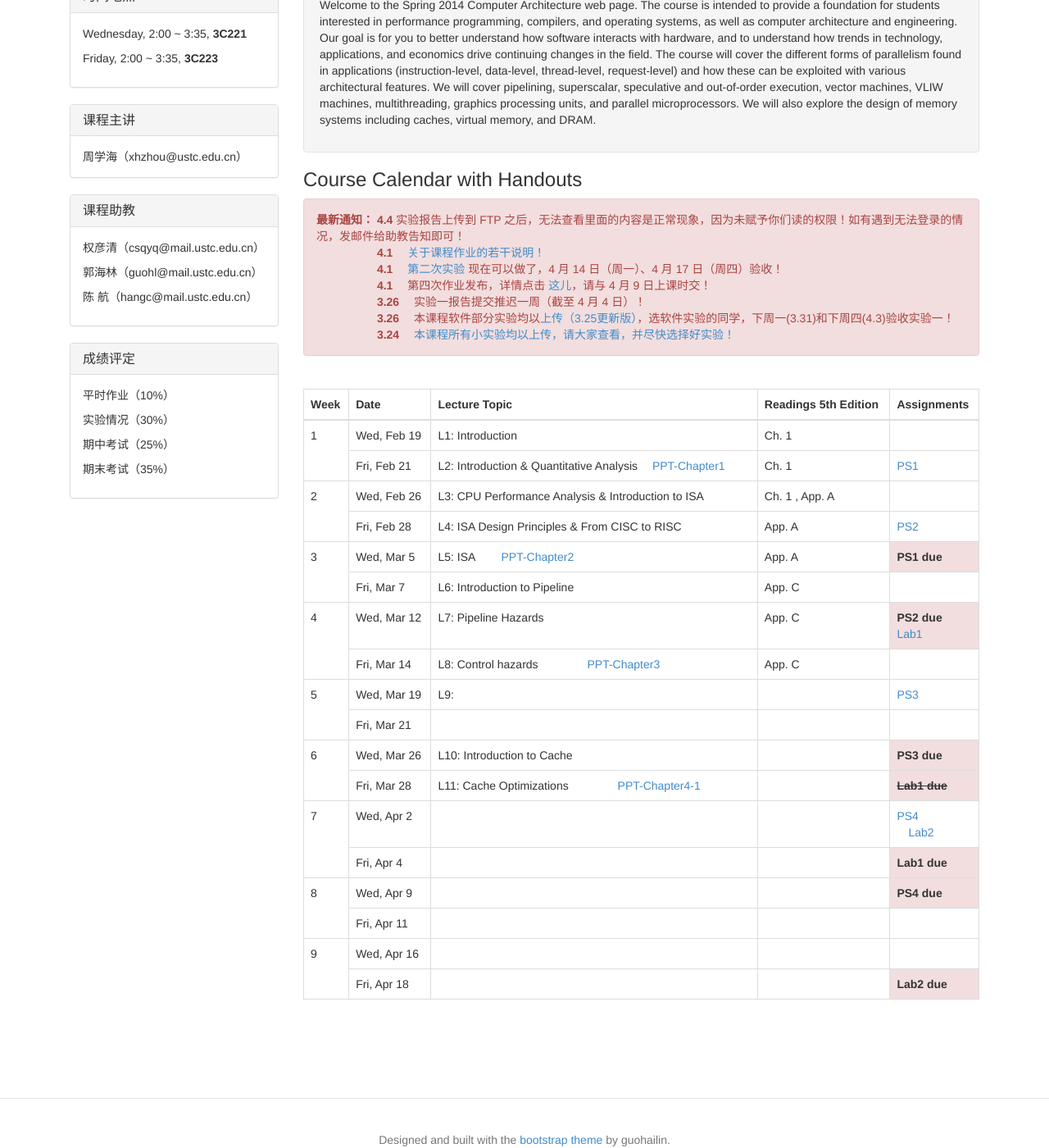
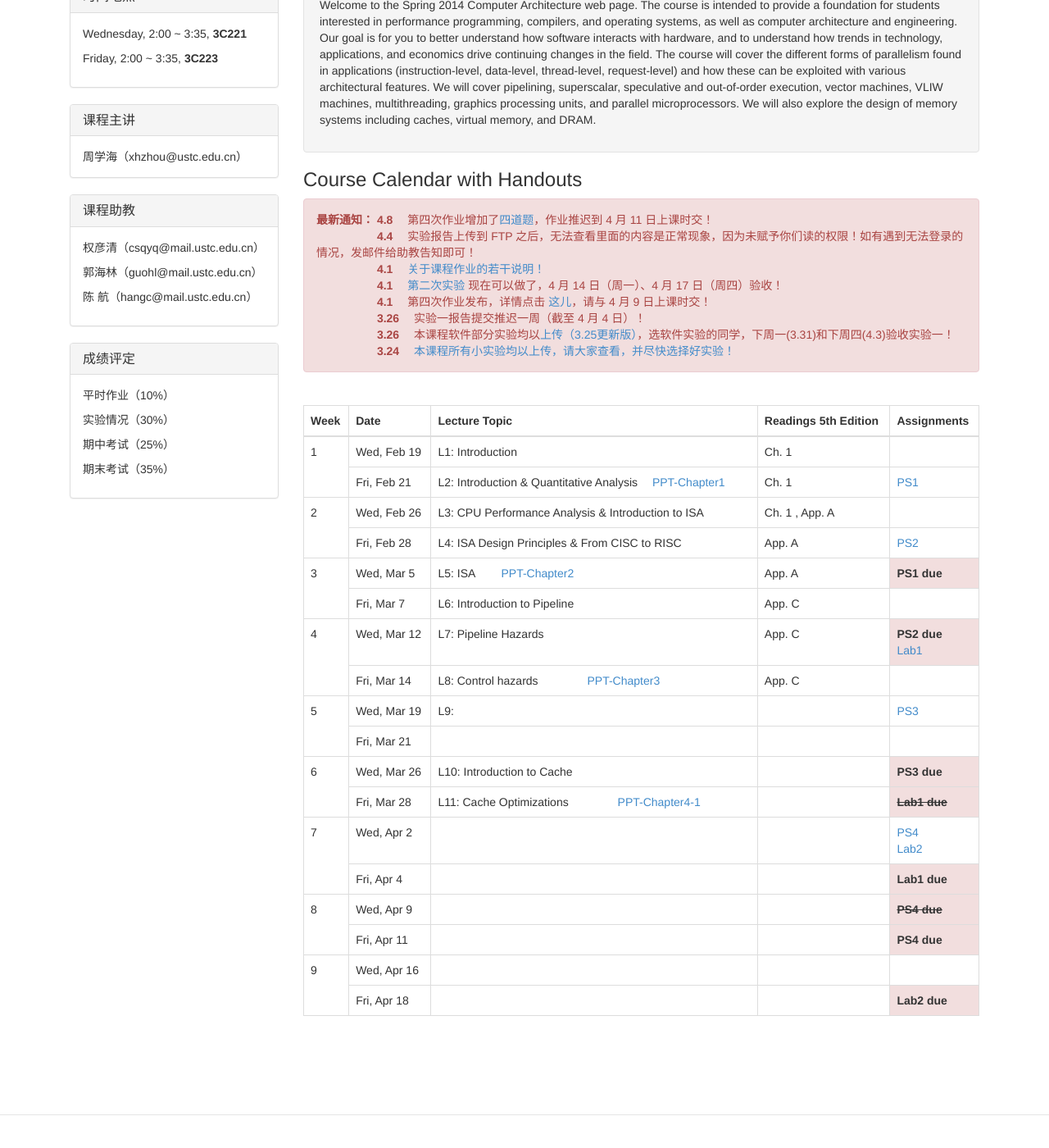
Before and after one commit to hazirguo/ca2014, a Jekyll site: the page index.html, which Jekyll copies as it is, in a window 1280 px wide and 1400 px high, scrolled down 426 px. Shown: the whole window at 82% size. Built offline with Jekyll 4.4.1, drawn with Linux system fonts in a browser that asks for light colours; Markdown is read by kramdown in place of the engine named in the settings.

```diff
--- a/index.html
+++ b/index.html
@@ -164,7 +164,8 @@
        <!--　 有关课程实验的相关说明，详情点击 <a href="blog/20140321/about_lab.html">这儿</a> !</br>  -->
        <!--　 第三次作业发布，详情点击 <a href="coursework/index.html#ps3">这儿</a>，请与 3 月 26 日上课时交！ </br> -->
        <!--　 第一次实验发布，详情点击 <a href="experiments/index.html#lab1">这儿</a>（已更新 MIPSsim 压缩包，添加“样例程序”），请与 3 月 28 日前提交！　-->
-      <strong>最新通知：</strong> <strong> 4.4 </strong> 实验报告上传到 FTP 之后，无法查看里面的内容是正常现象，因为未赋予你们读的权限！如有遇到无法登录的情况，发邮件给助教告知即可！ <br/>
+      <strong>最新通知：</strong> <strong> 4.8 </strong>　第四次作业增加了<a href="coursework/index.html#ps4">四道题</a>，作业推迟到 4 月 11 日上课时交！ <br/>
+        　　　　　 <strong> 4.4 </strong>　实验报告上传到 FTP 之后，无法查看里面的内容是正常现象，因为未赋予你们读的权限！如有遇到无法登录的情况，发邮件给助教告知即可！ <br/>
         　　　　　 <strong> 4.1 </strong>　<a href="blog/20140401/about_coursework.html">关于课程作业的若干说明！</a> <br/>
         　　　　　 <strong> 4.1 </strong>　<a href="experiments/index.html#lab2">第二次实验</a> 现在可以做了，4 月 14 日（周一）、4 月 17 日（周四）验收！<br/>
         　　　　　 <strong> 4.1 </strong>　第四次作业发布，详情点击 <a href="coursework/index.html#ps4">这儿</a>，请与 4 月 9 日上课时交！　<br/>
@@ -377,7 +378,8 @@
 
               </td>
               <td>
-                <a href="coursework/index.html#ps4">PS4</a>　<br/>　<a href="experiments/index.html#lab2">Lab2</a>
+                <a href="coursework/index.html#ps4">PS4</a>　<br/>
+                <a href="experiments/index.html#lab2">Lab2</a>
               </td>
             </tr>
             <tr>
@@ -407,7 +409,7 @@
 
               </td>
               <td class="danger">
-                <strong> PS4 due</strong>
+                <s><strong> PS4 due</strong> </s>
               </td>
             </tr>
             <tr>
@@ -420,8 +422,8 @@
               <td>
 
               </td>
-              <td>
-
+              <td class="danger">
+                 <strong> PS4 due</strong>
               </td>
             </tr>
 
```
Also changed, not shown: coursework/index.html (+6 -2 lines).
